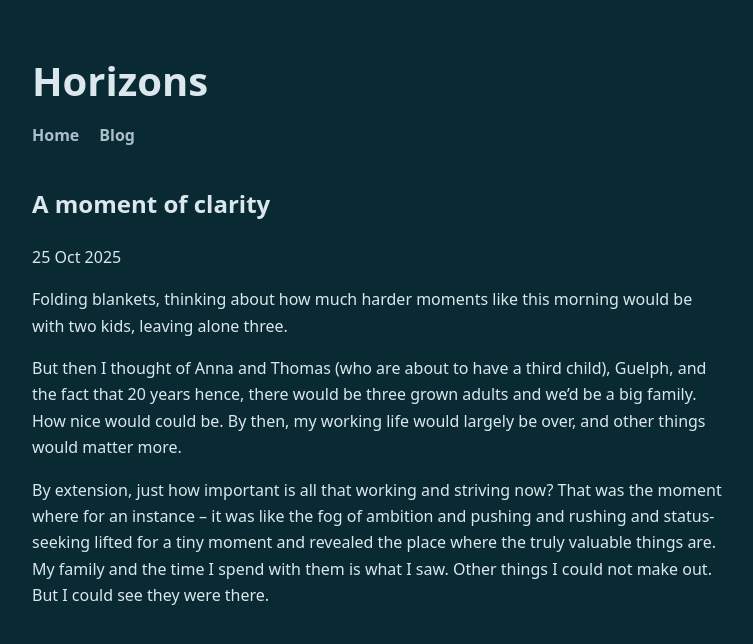
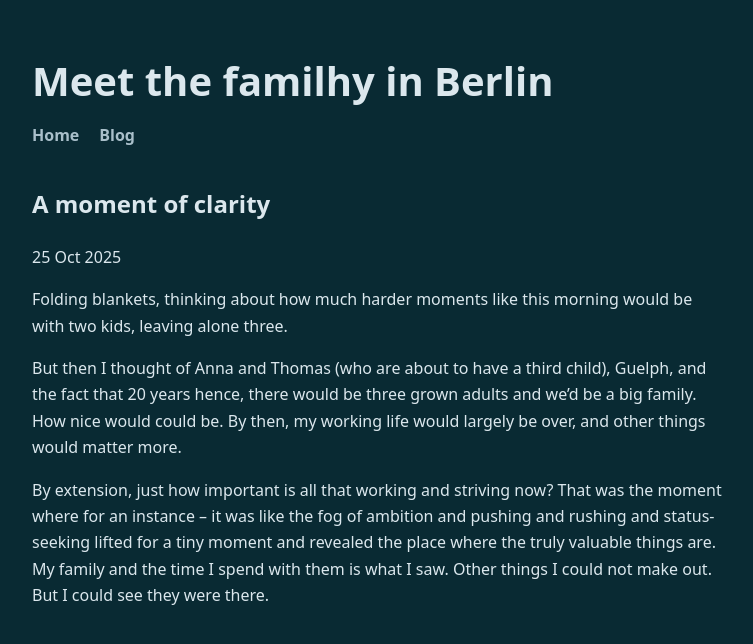
Before and after one commit to meetthefamilyinberlin/writing, a Jekyll site: the page built from _posts/2025-10-25-moment-of-clarity.md, in a window 1280 px wide. Shown: the top 644 px of the page, without its empty margins (260-1013 px from the left). Built offline with Jekyll 4.4.1, drawn with Linux system fonts in a browser that asks for light colours; our own code applies the rules of GitHub Pages for plain Markdown files.

Commit message:
Update header

```diff
--- a/_config.yml
+++ b/_config.yml
@@ -1,5 +1,5 @@
-title: Horizons
-description: Notes on becoming.
+title: Meet the familhy in Berlin
+description: Notes on living.
 url: https://myaccount.github.io
 baseurl: /writing
 permalink: /:slug/
```
